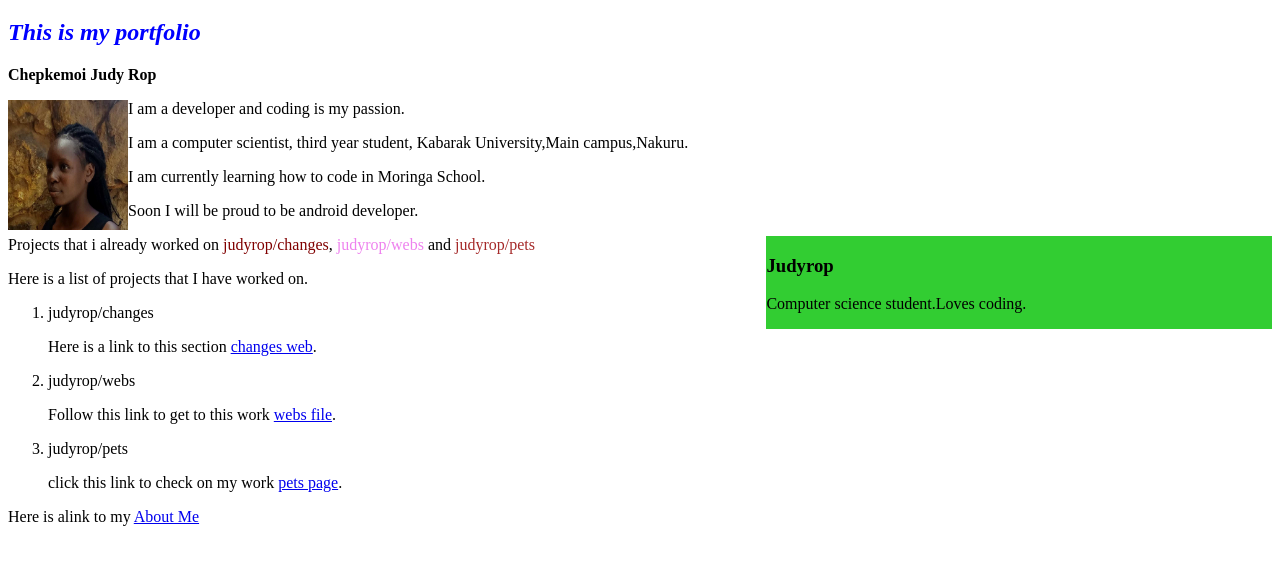
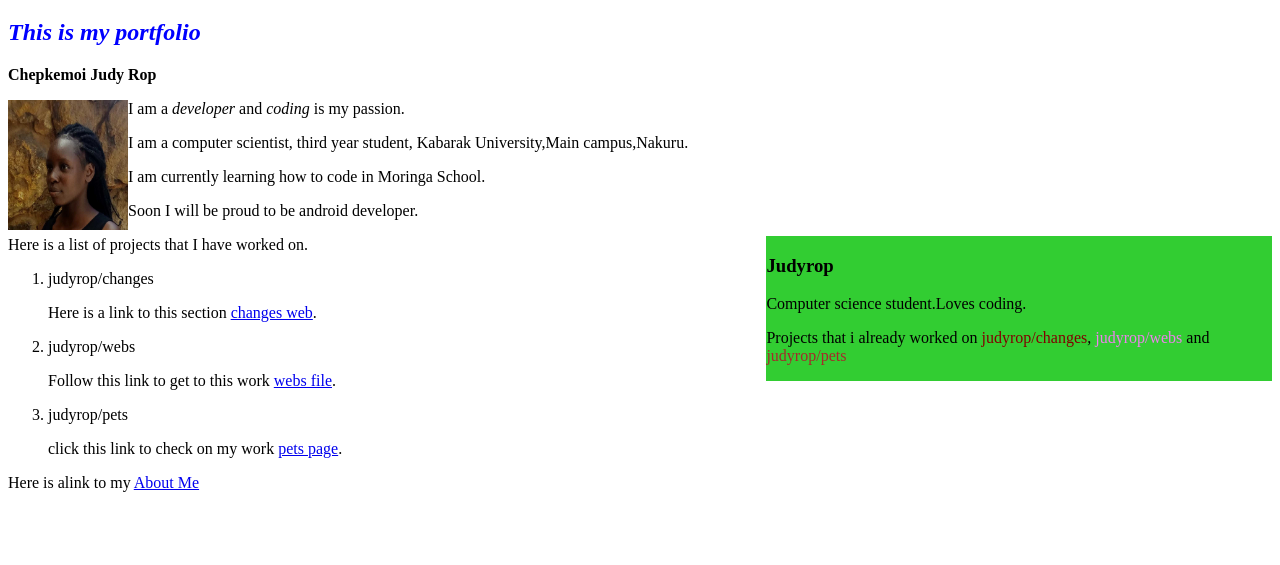
Before and after one commit to judyrop/portfolio, a plain HTML site: page my-portfolio.html in a window 1280 px wide. Shown: the part 61-626 px from the top of the page. Drawn offline with Linux system fonts and the light colour scheme.

Commit message:
the emphasis and changes on stylesheet

```diff
--- a/my-portfolio.html
+++ b/my-portfolio.html
@@ -10,15 +10,15 @@
     <h2>This is my portfolio</h2>
     <p> <strong>Chepkemoi Judy Rop</strong> </p>
     <img src="image/judyrop.jpg" alt="An image of me">
-    <p>I am a developer and coding is my passion.</p>
+    <p>I am a <em>developer</em>  and <em>coding</em> is my passion.</p>
 <p>I am a computer scientist, third year student, Kabarak University,Main campus,Nakuru.</p>
 <p>I am currently learning how to code in Moringa School.</p>
 <p>Soon I will be proud to be android developer.</p>
 <div class="sidebar">
   <h3>Judyrop</h3>
   <p>Computer science student.Loves coding.</p>
+<p>Projects that i already worked on <span class="changes">judyrop/changes</span>, <span class="webs">judyrop/webs</span> and <span class="pets"> judyrop/pets</span></p>
 </div>
-<p>Projects that i already worked on <span class="changes">judyrop/changes</span>, <span class="webs">judyrop/webs</span> and <span class="pets"> judyrop/pets</span></p>
 <p>Here is a list of projects that I have worked on.</p>
     <ol>
       <li>judyrop/changes</li> <p>Here is a link to this section <a href="https://github.com/judyrop/changes.git">changes web</a>.</p>
```
